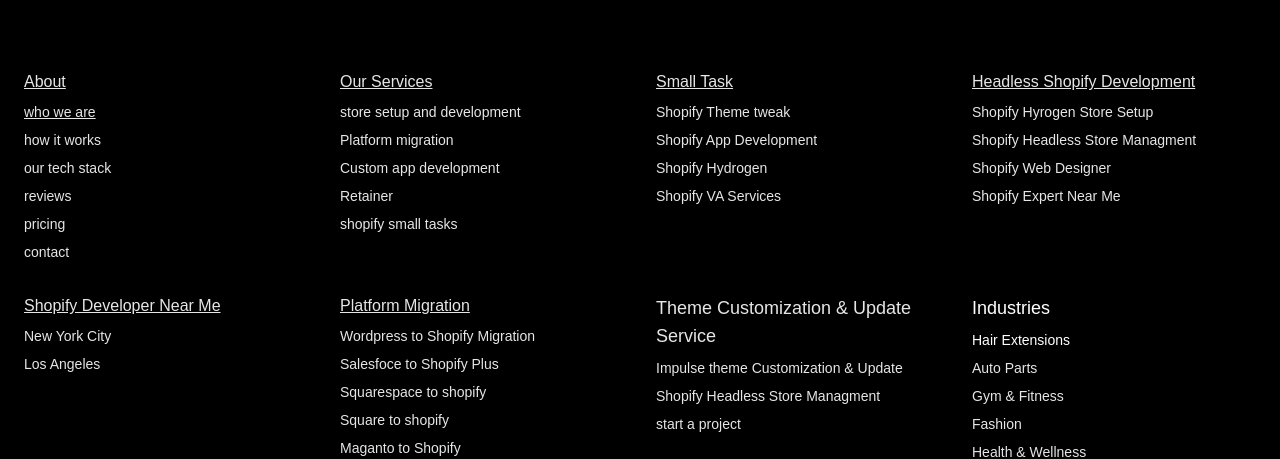
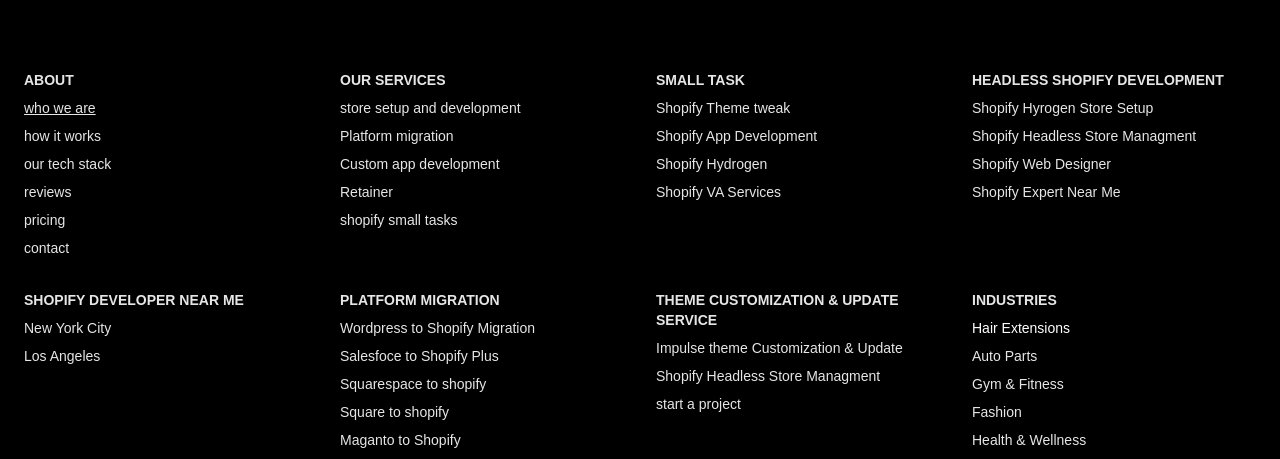
Before and after one commit to Vijendra2016/shopifytaskerwebapp, a Next.js app: page / in a window 1280 px wide. Shown: the part 9716-10175 px from the top of the page. Built offline with nearby package versions, Linux system fonts and the light colour scheme; no server answers; what tailwindcss-animated would draw is missing.

Commit message:
Footer - Links fixed

```diff
--- a/src/app/components/footer.tsx
+++ b/src/app/components/footer.tsx
@@ -32,7 +32,7 @@ export default function Footer() {
 
         <div className="flex flex-col space-y-2">
 
-          <h6 className="underline text-base md:text-1xl font-thin">About</h6>
+          <h6 className="text-sm md:text-sm text-base  uppercase font-extrabold">About</h6>
           <Link href="/" className="underline">who we are</Link>
           <Link href="/how-this-work">how it works</Link>
           <Link href="/our-tech-stack">our tech stack</Link>
@@ -43,7 +43,7 @@ export default function Footer() {
 
         {/* Column 2 */}
         <div className="flex flex-col space-y-2">
-          <h6 className=" underline text-base md:text-1xl font-thin">Our Services</h6>
+          <h6 className=" text-sm md:text-sm text-base  uppercase font-extrabold">Our Services</h6>
            <button onClick={openStartProject} className="text-left cursor-pointer hover:underline hover:decoration-white/90 underline-offset-4 transition">
            store setup and development
           </button>
@@ -64,7 +64,7 @@ export default function Footer() {
 
         {/* Column 3 - Duplicate of Column 2 (you may want to change heading/content) */}
         <div className="flex flex-col space-y-2">
-          <h6 className="underline text-base md:text-1xl font-thin">Small Task</h6>
+          <h6 className="text-sm md:text-sm text-base  uppercase font-extrabold">Small Task</h6>
           <button onClick={openStartProject} className="text-left cursor-pointer hover:underline hover:decoration-white/90 underline-offset-4 transition ">
            Shopify Theme tweak
           </button>
@@ -80,7 +80,7 @@ export default function Footer() {
         </div>
          {/* Column 3 - Duplicate of Column 2 (you may want to change heading/content) */}
          <div className="flex flex-col space-y-2">
-          <h6 className=" underline text-base font-thin">Headless Shopify Development</h6>
+          <h6 className=" text-sm md:text-sm text-base  uppercase font-extrabold">Headless Shopify Development</h6>
           <button onClick={openStartProject} className="text-left cursor-pointer hover:underline hover:decoration-white/90 underline-offset-4 transition ">
            Shopify Hyrogen Store Setup
           </button>
@@ -93,13 +93,13 @@ export default function Footer() {
 
         </div>
         <div className="flex flex-col space-y-2">
-          <h6 className=" underline text-base font-thin">Shopify Developer Near Me</h6>
+          <h6 className=" text-sm md:text-sm text-base  uppercase font-extrabold">Shopify Developer Near Me</h6>
           <Link href="/shopify-developer-near-me/newyork">New York City</Link>
           <Link href="/shopify-developer-near-me/los-angeles-ca">Los Angeles</Link>
 
         </div>
         <div className="flex flex-col space-y-2">
-          <h6 className=" underline text-base font-thin">Platform Migration</h6>
+          <h6 className=" text-sm md:text-sm text-base  uppercase font-extrabold">Platform Migration</h6>
           <button onClick={openStartProject} className="text-left cursor-pointer hover:underline hover:decoration-white/90 underline-offset-4 transition">
           Wordpress to Shopify Migration
           </button>
@@ -123,7 +123,7 @@ export default function Footer() {
         </div>
 
         <div className="flex flex-col space-y-2">
-          <h6 className=" text-xl md:text-lg text-base font-regular">Theme Customization & Update Service</h6>
+          <h6 className=" text-sm md:text-sm text-base  uppercase font-extrabold">Theme Customization & Update Service</h6>
           <Link href="/shopify-themes/impulse-customization-update">Impulse theme Customization & Update</Link>
           <button onClick={openStartProject} className="text-left cursor-pointer hover:underline hover:decoration-white/90 underline-offset-4 transition ">
            Shopify Headless Store Managment
@@ -135,7 +135,7 @@ export default function Footer() {
         </div>
 
         <div className="flex flex-col space-y-2">
-        <Link href="/industries" className="text-white text-lg font-medium hover:underline hover:decoration-teal-500 underline-offset-4 transition duration-200">Industries</Link>
+        <Link href="/industries" className="text-sm md:text-sm text-base  uppercase font-extrabold  hover:underline hover:decoration-teal-500 underline-offset-4 transition duration-200">Industries</Link>
 
           <Link href="/industries/hair-extension-shopify-web-design" className="text-white text-sm font-medium hover:underline hover:decoration-teal-500 underline-offset-4 transition duration-200">Hair Extensions</Link>
           <Link href="/industries/shopify-auto-parts-website-design-development">Auto Parts</Link>
```
